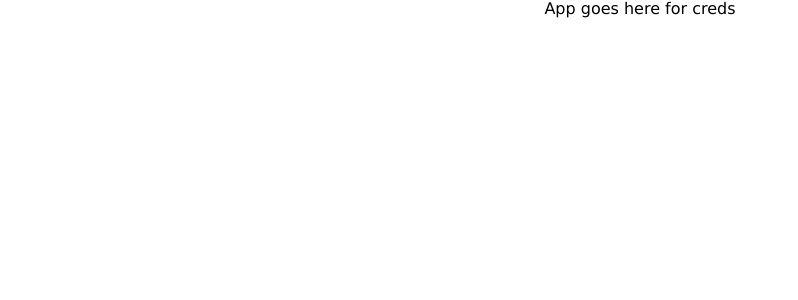
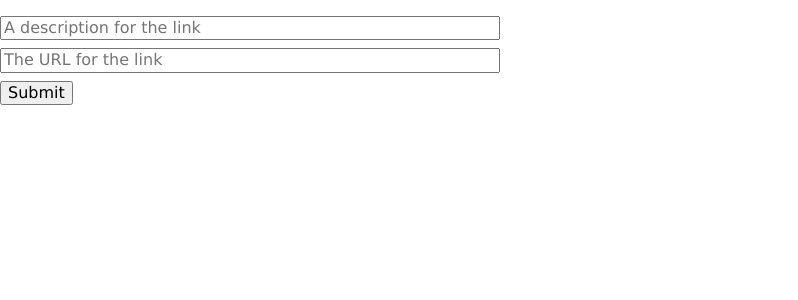
Before and after one commit to mlshohet/hackernews-react-apollo, a React (Create React App) app: page / in a window 1280 px wide. Shown: the top 300 px of the page, without its empty margins (0-798 px from the left). Built offline with nearby package versions, Linux system fonts and the light colour scheme.

Commit message:
add UI and mutation on Link

```diff
--- a/public/index.html
+++ b/public/index.html
@@ -28,7 +28,7 @@
       rel="stylesheet"
       href="https://unpkg.com/tachyons@4.12.0/css/tachyons.min.css"
     />
-    <title>React App</title>
+    <title>Hacker News</title>
   </head>
   <body>
     <noscript>You need to enable JavaScript to run this app.</noscript>
--- a/src/components/App.js
+++ b/src/components/App.js
@@ -1,11 +1,9 @@
 import './../styles/App.css';
+// import LinkList from './LinkList';
+import CreateLink from './CreateLink';
 
 function App() {
-  return (
-    <div className="App">
-      App goes here for creds
-    </div>
-  );
+  return <CreateLink />;
 }
 
 export default App;
--- /dev/null
+++ b/src/components/CreateLink.js
@@ -0,0 +1,71 @@
+import React, { useState } from "react";
+import { useMutation, gql } from '@apollo/client';
+
+const CREATE_LINK_MUTATION = gql`
+    mutation PostMutation(
+        $description: String!
+        $url: String!
+    ) {
+        post(description: $description, url: $url) {
+            id
+            createdAt
+            url
+            description
+        }
+    }
+`;
+
+const CreateLink = () => {
+  const [formState, setFormState] = useState({
+    description: "",
+    url: "",
+  });
+
+  const [createLink] = useMutation(CREATE_LINK_MUTATION, {
+    variables: {
+        description: formState.description,
+        url: formState.url
+    }
+  });
+
+  return (
+    <div>
+        <form
+            onSubmit={(e) => {
+                e.preventDefault();
+                createLink();
+            }}
+        >
+            <div className="flex flex-column mt3">
+                <input
+                    className="mb2"
+                    value={formState.description}
+                    onChange={(e) =>
+                        setFormState({
+                            ...formState,
+                            description: e.target.value
+                        })
+                    }
+                    type="text"
+                    placeholder="A description for the link"
+                />
+                <input
+                    className="mb2"
+                    value={formState.url}
+                    onChange={(e) =>
+                        setFormState({
+                            ...formState,
+                            url: e.target.value
+                        })
+                    }
+                    type="text"
+                    placeholder="The URL for the link"
+                />
+            </div>
+            <button type="submit">Submit</button>
+        </form>
+    </div>
+  )
+};
+
+export default CreateLink;
--- /dev/null
+++ b/src/components/LinkList.js
@@ -0,0 +1,30 @@
+import React from "react";
+import Link from "./Link";
+import { useQuery, gql } from "@apollo/client";
+
+const FEED_QUERY = gql`
+{
+    feed {
+        id
+        links {
+            id
+            createdAt
+            url
+            description
+        }
+    }
+}`
+
+const LinkList = () => {
+    const { data } = useQuery(FEED_QUERY);
+
+  return (
+    <>
+      {data && data.feed?.links?.map((link) => (
+        <><Link key={link.id} link={link} /><div>{link.createdAt}</div></>
+      ))}
+    </>
+  );
+};
+
+export default LinkList;
```
Also changed, not shown: src/components/Link.js (added, +14 -0 lines), 1 other file (tests, documents, lock files or other folders).
